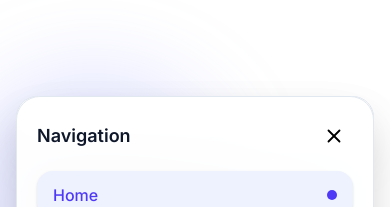
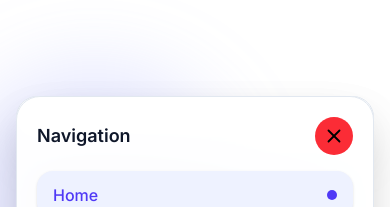
Before and after one commit to Divya-126/divya-portfolio, a React (Vite) app: page / in a window 390 px wide. Both pictures are taken after a click on the button 340 px from the left and 39 px from the top of the page. Shown: the top 207 px of the page. Built offline with nearby package versions, Linux system fonts and the light colour scheme.

Commit message:
Improve index.html  file

```diff
--- a/src/components/layout/Navbar/MobileMenu.jsx
+++ b/src/components/layout/Navbar/MobileMenu.jsx
@@ -94,7 +94,7 @@ const MobileMenu = ({ isOpen, onClose, activeSection }) => {
 
                   p-2
                   transition
-                  hover:bg-red-500
+                 bg-red-500
                 "
               >
                 <X size={22} color="black" />
```
